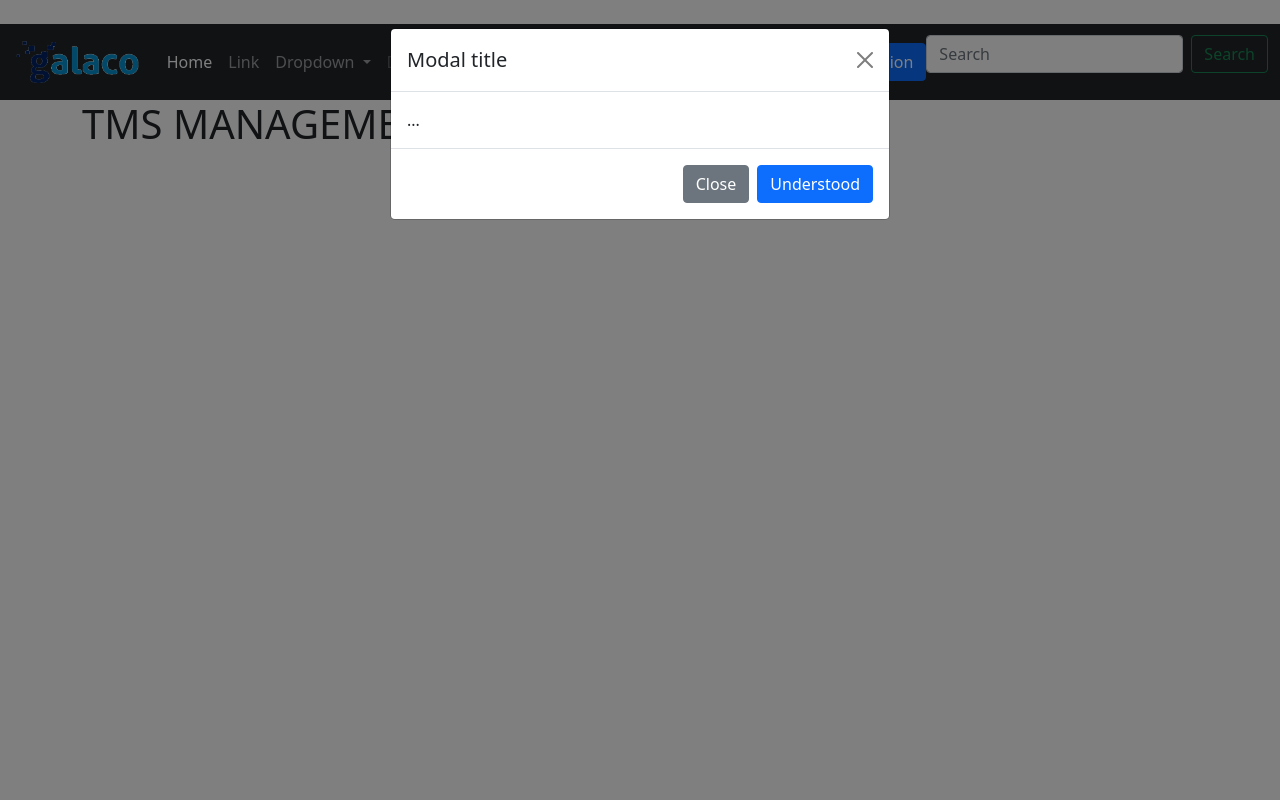
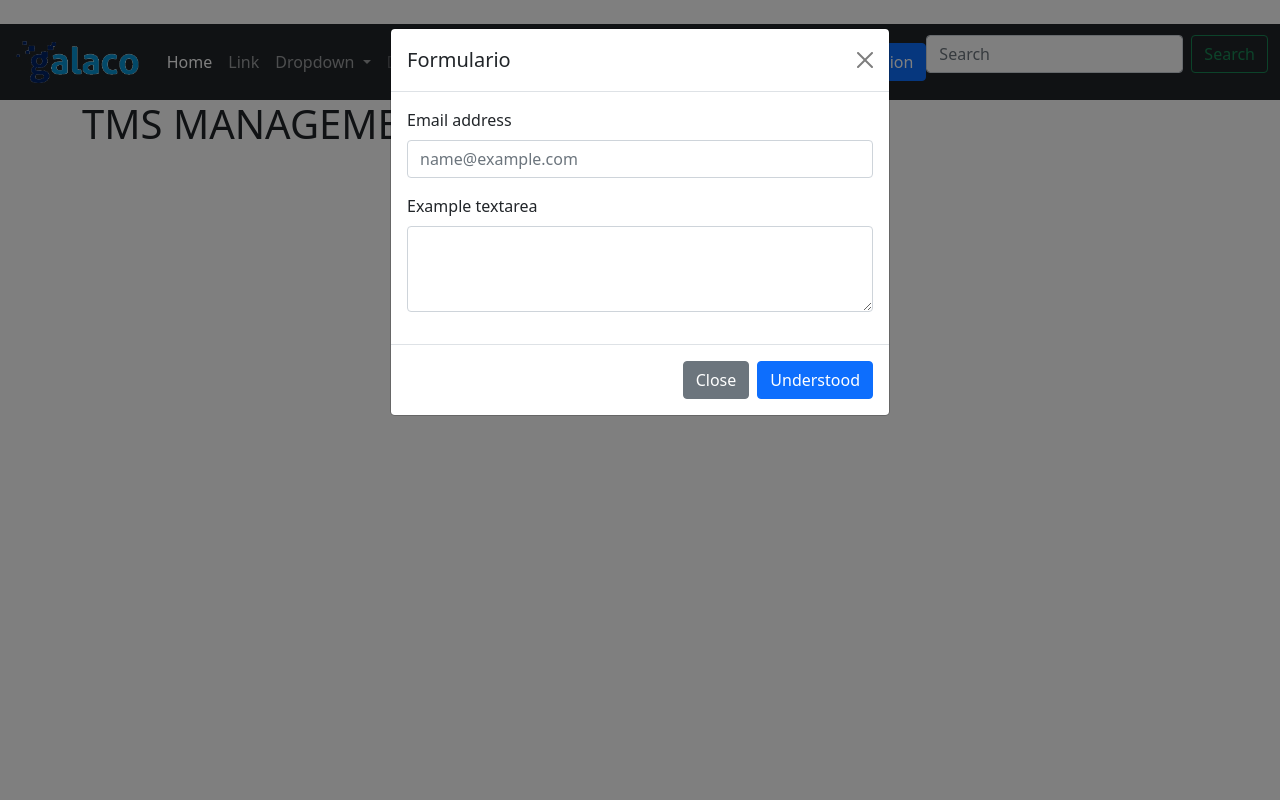
Before and after one commit to djcesargarcia/grupogalaco, a Django app: page / in a window 1280 px wide, after a click on "Inicia Session". Run offline with Django 4.2, Linux system fonts and the light colour scheme.

Commit message:
Add form to modal

```diff
--- a/transport/templates/navbar.html
+++ b/transport/templates/navbar.html
@@ -39,11 +39,18 @@
             <div class="modal-dialog">
             <div class="modal-content">
                 <div class="modal-header">
-                <h5 class="modal-title" id="staticBackdropLabel">Modal title</h5>
+                <h5 class="modal-title" id="staticBackdropLabel">Formulario</h5>
                 <button type="button" class="btn-close" data-bs-dismiss="modal" aria-label="Close"></button>
                 </div>
                 <div class="modal-body">
-                ...
+                    <div class="mb-3">
+                        <label for="exampleFormControlInput1" class="form-label">Email address</label>
+                        <input type="email" class="form-control" id="exampleFormControlInput1" placeholder="name@example.com">
+                      </div>
+                      <div class="mb-3">
+                        <label for="exampleFormControlTextarea1" class="form-label">Example textarea</label>
+                        <textarea class="form-control" id="exampleFormControlTextarea1" rows="3"></textarea>
+                    </div>
                 </div>
                 <div class="modal-footer">
                 <button type="button" class="btn btn-secondary" data-bs-dismiss="modal">Close</button>
```
